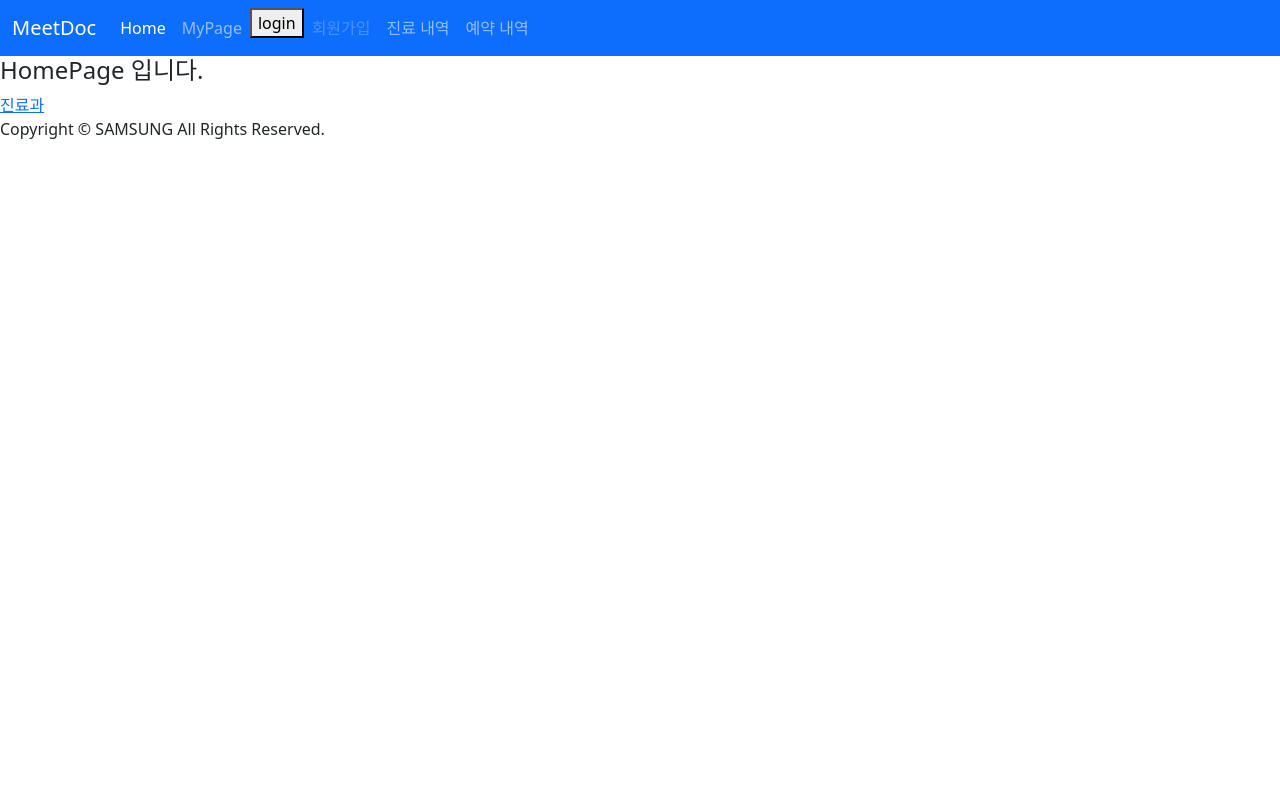
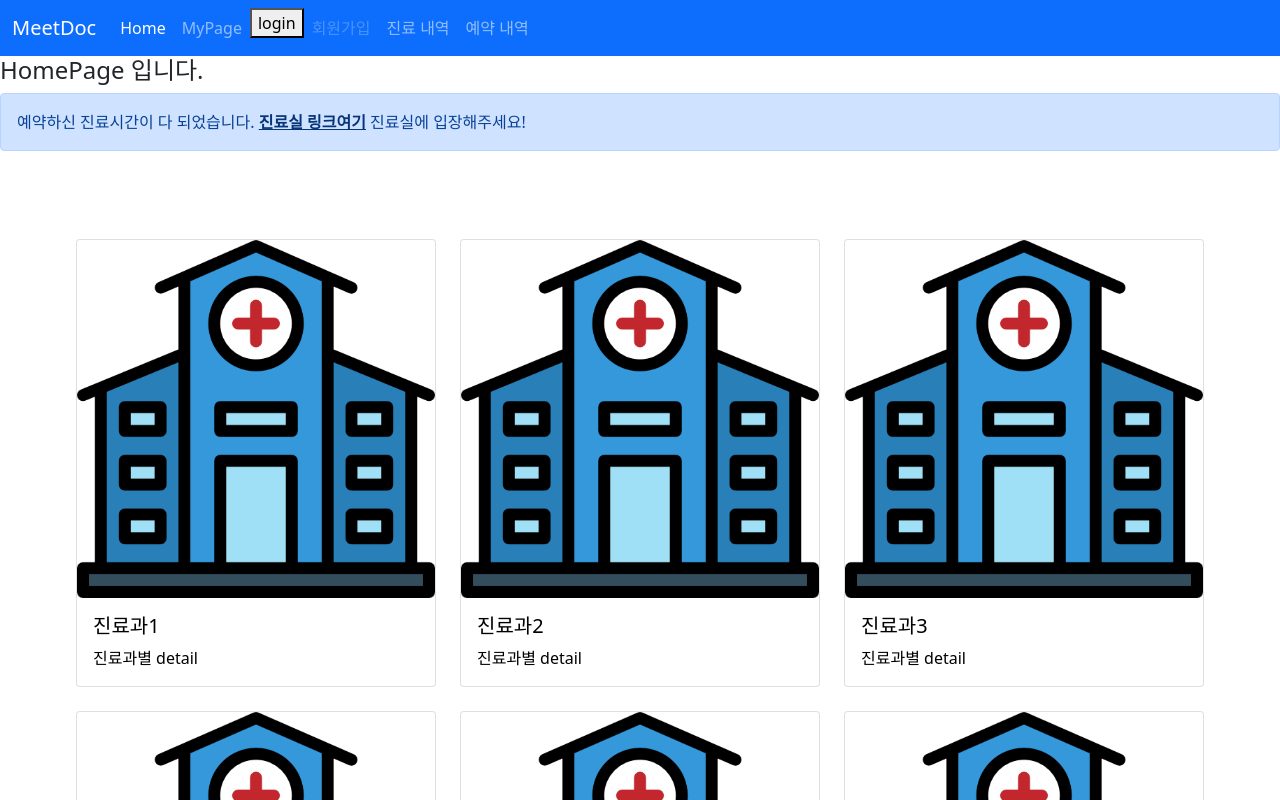
Before and after one commit to pingu9/meetdoc, a Vue app in the folder frontend/: page / in a window 1280 px wide. Shown: the top 800 px of the page. Built offline with nearby package versions, Linux system fonts and the light colour scheme.

Commit message:
[S07P12A302-62] feat : Add Hompage specialty list and alert
Add Hompage specialty list and alert

```diff
--- a/frontend/src/store/state.js
+++ b/frontend/src/store/state.js
@@ -1,9 +1,12 @@
 export const state = {
     name: 'leyla',//state(데이터) 보관하고 싶으면 여기에 하셈
     value: {},
-    doctors :[
-        {name: '의사1', hospital:'병원1', department:'진료과1' },
-        {name: '의사2', hospital:'병원2', department:'진료과2' },
-        {name: '의사3', hospital:'병원3', department:'진료과3' },
+    doctors: [
+        { name: '의사1', hospital: '병원1', department: '진료과1' },
+        { name: '의사2', hospital: '병원2', department: '진료과2' },
+        { name: '의사3', hospital: '병원3', department: '진료과3' },
     ],
+    specialties: [
+        '진료과1', '진료과2', '진료과3', '진료과4', '진료과5', '진료과6', '진료과7', '진료과8', '진료과9'
+    ]
 };
--- a/frontend/src/views/DoctorList.vue
+++ b/frontend/src/views/DoctorList.vue
@@ -6,8 +6,8 @@
         <h5 class="card-title">{{list.name}}</h5>
         <p class="card-text">{{list.department}}</p>
         <a href="#" class="btn btn-primary">예약하기</a>
-  </div>
-</div>
+        </div>
+    </div>
   </div>
 </template>
 
--- a/frontend/src/views/HomePage.vue
+++ b/frontend/src/views/HomePage.vue
@@ -1,7 +1,22 @@
 <template>
   <div>
     <h4>HomePage 입니다.</h4>
-    <router-link to="/doctors/1">진료과</router-link>
+    <div class="alert alert-primary" role="alert">
+    예약하신 진료시간이 다 되었습니다. <a href="#" class="alert-link">진료실 링크여기</a> 진료실에 입장해주세요!
+    </div>
+    <router-link to="/doctors/1">
+    <div class="row row-cols-1 row-cols-md-3 g-4" id="container-specialty">
+      <div class="col" v-for="(specialty, idx) in $store.state.specialties" :key="idx">
+        <div class="card h-100">
+          <img src="../assets/images/hospital.png" class="card-img-top" alt="specialty">
+          <div class="card-body">
+            <h5 class="card-title">{{specialty}}</h5>
+            <p class="card-text">진료과별 detail</p>
+          </div>
+        </div>
+      </div>
+    </div>
+    </router-link>
     <!-- <p>{{$store.state.name}}</p>
   <button @click="changeName()">한/영변환</button>
   <hr>
@@ -24,7 +39,7 @@ export default {
 
   },
   computed: {
-    ...mapState(['name', 'value']),
+    ...mapState(['name', 'value', 'specialties']),
     // ...mapGetters({
     //   getter : 'getName'
     // }),
@@ -38,5 +53,21 @@ export default {
 </script>
 
 <style>
+a{
+  color: black;
+  text-decoration: none;
+}
+
+a:hover{
+  cursor: pointer;
+}
+
+#container-specialty{
+  margin: 5%;
+}
+
+.alert-link{
+  text-decoration: underline;
+}
 
 </style>
```
Also changed, not shown: frontend/src/assets/images/hospital.png (added), frontend/src/assets/logo.png (deleted).
